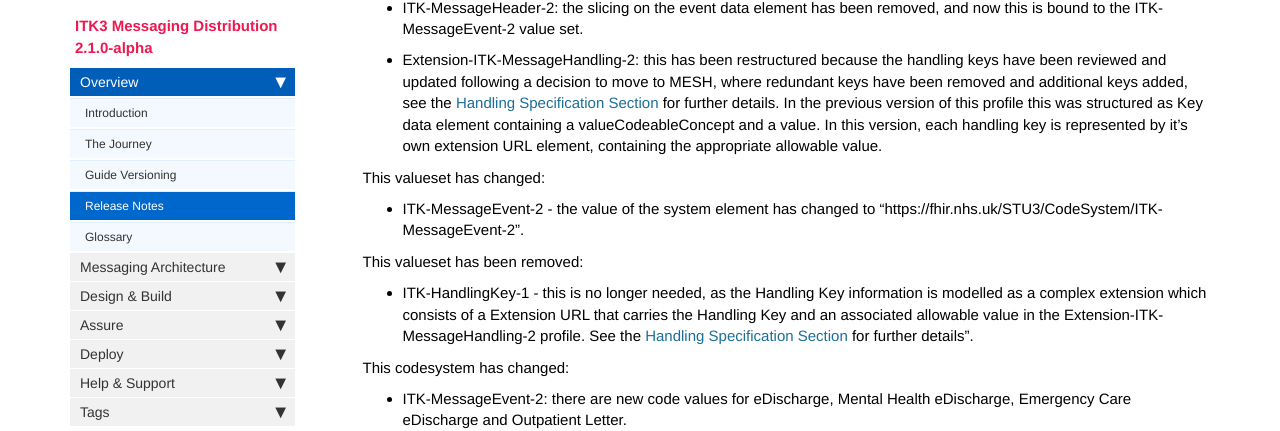
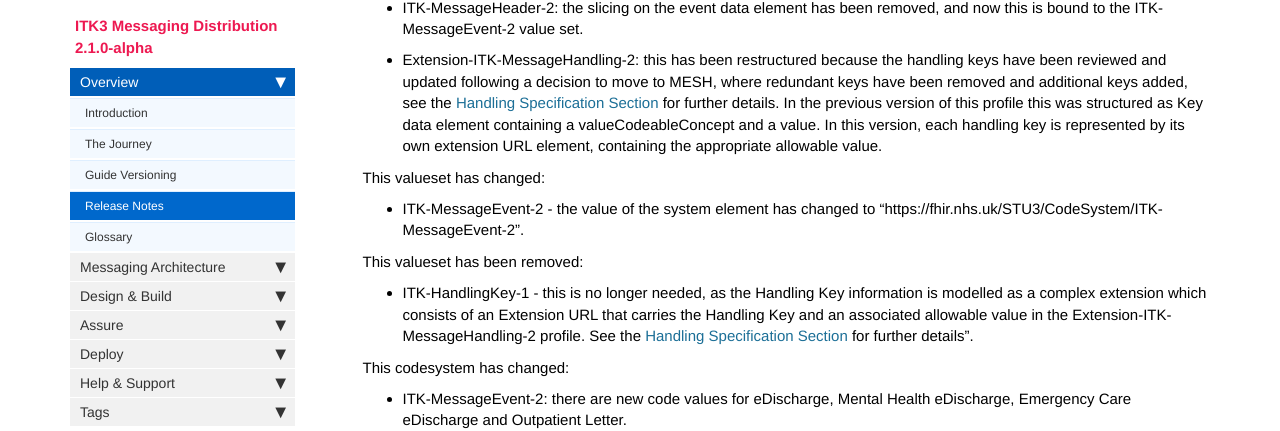
Before and after one commit to nhsconnect/ITK3-Messaging-Distribution, a Jekyll site: the page built from pages/overview/overview_release_notes.md, in a window 1280 px wide and 900 px high, scrolled down 493 px. Shown: the part 166-597 px from the top of the window. Built offline with Jekyll 4.4.1, drawn with Linux system fonts in a browser that asks for light colours; nearby versions of some CDN libraries; comment, search, counter and statistics services are not loaded.

Commit message:
RK comments addressed.

```diff
--- a/pages/overview/overview_release_notes.md
+++ b/pages/overview/overview_release_notes.md
@@ -22,7 +22,7 @@ The following profiles are tightly constrained ITK replacements of the correspon
 The following profiles have changed for this release:
 
 - ITK-MessageHeader-2: the slicing on the event data element has been removed, and now this is bound to the ITK-MessageEvent-2 value set.
-- Extension-ITK-MessageHandling-2: this has been restructured because the handling keys have been reviewed and updated following a decision to move to MESH, where redundant keys have been removed and additional keys added, see the [Handling Specification Section](explore_hand_spec.html) for further details.  In the previous version of this profile this was structured as Key data element containing a valueCodeableConcept and a value.  In this version, each handling key is represented by it's own extension URL element, containing the appropriate allowable value.
+- Extension-ITK-MessageHandling-2: this has been restructured because the handling keys have been reviewed and updated following a decision to move to MESH, where redundant keys have been removed and additional keys added, see the [Handling Specification Section](explore_hand_spec.html) for further details.  In the previous version of this profile this was structured as Key data element containing a valueCodeableConcept and a value.  In this version, each handling key is represented by its own extension URL element, containing the appropriate allowable value.
 
 This valueset has changed:
 
@@ -30,7 +30,7 @@ This valueset has changed:
 
 This valueset has been removed:
 
-- ITK-HandlingKey-1 - this is no longer needed, as the Handling Key information is modelled as a complex extension which consists of a Extension URL that carries the Handling Key and an associated allowable value in the Extension-ITK-MessageHandling-2 profile.  See the [Handling Specification Section](explore_hand_spec.html) for further details".
+- ITK-HandlingKey-1 - this is no longer needed, as the Handling Key information is modelled as a complex extension which consists of an Extension URL that carries the Handling Key and an associated allowable value in the Extension-ITK-MessageHandling-2 profile.  See the [Handling Specification Section](explore_hand_spec.html) for further details".
 
 This codesystem has changed:
 
```
